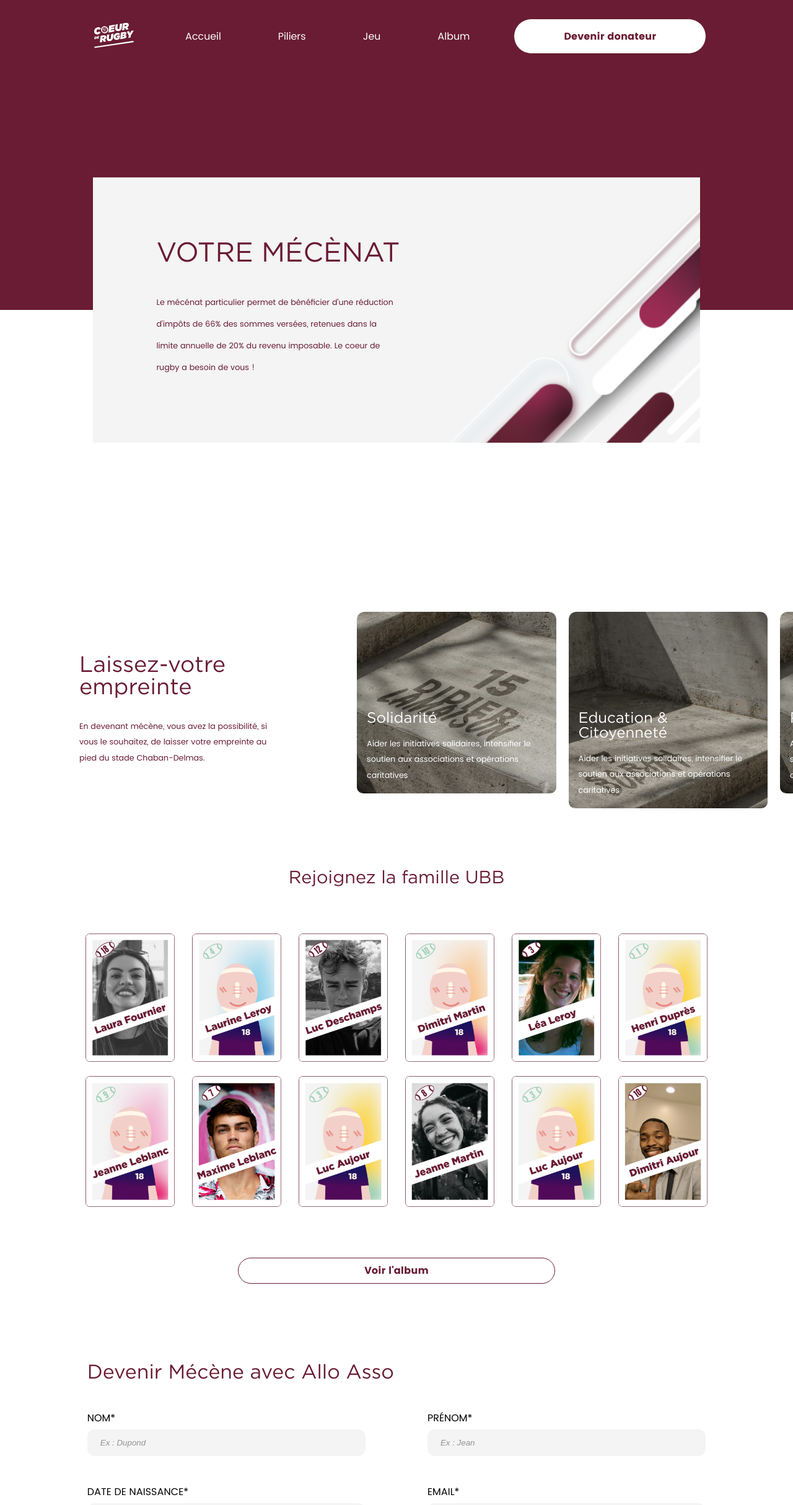
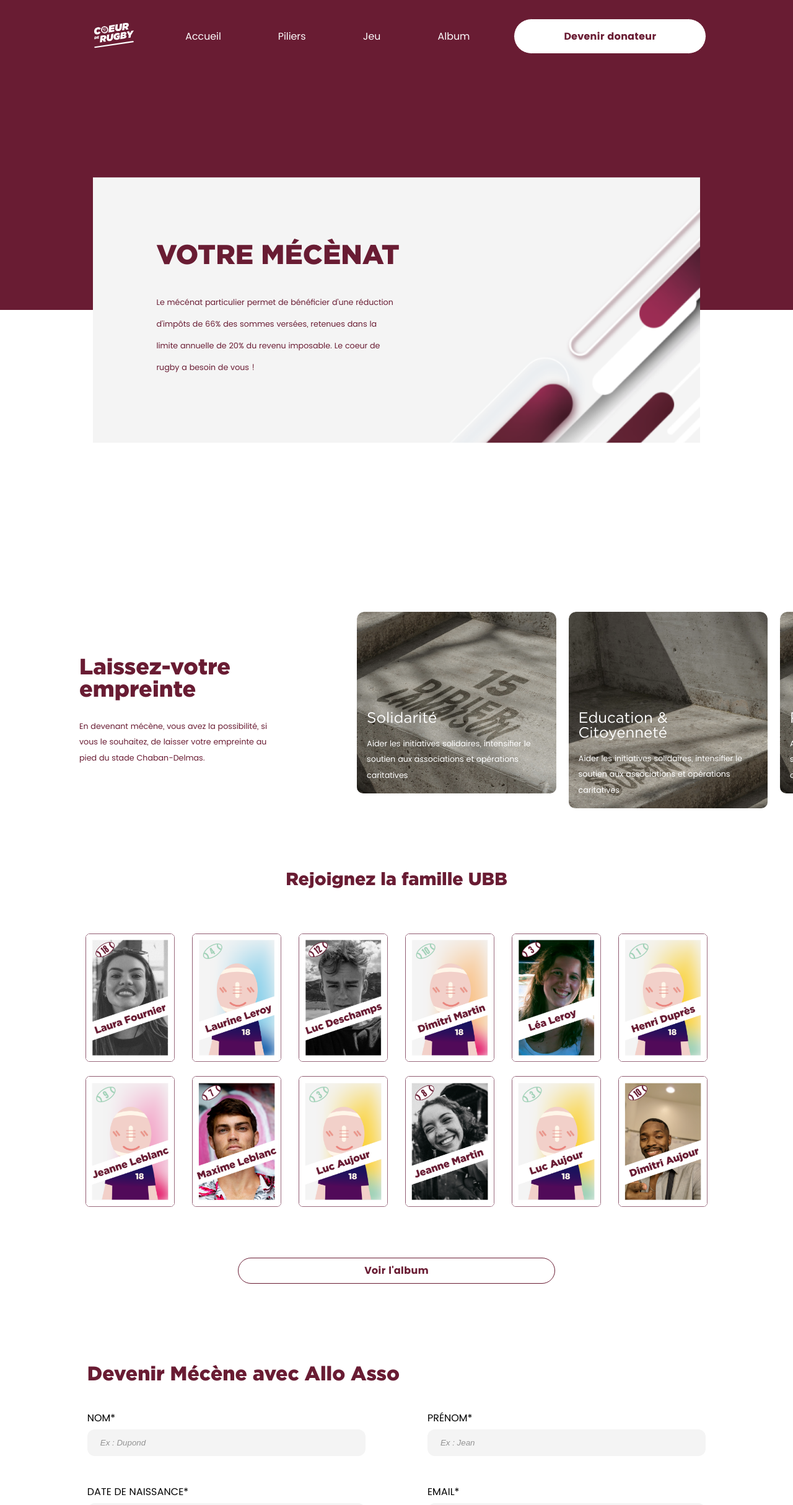
Before and after one commit to augcouec/coeurderugby, a Vue app: page /donation in a window 1280 px wide. Shown: the top 2428 px of the page at 62% size. Built offline with nearby package versions, Linux system fonts and the light colour scheme.

Commit message:
font bold adding

```diff
--- a/src/pages/AlbumForm.vue
+++ b/src/pages/AlbumForm.vue
@@ -211,7 +211,7 @@
   h1 {
     font-size: 44px;
     font-family: $font-secondary;
-    font-weight: normal;
+    font-weight: bold;
     text-transform: uppercase;
     color: $color-primary;
   }
@@ -237,6 +237,7 @@
     font-size: 60px;
     color: $color-primary;
     margin-bottom: 40px;
+    font-weight: bold;
   }
 
   p {
--- a/src/pages/Business.vue
+++ b/src/pages/Business.vue
@@ -84,6 +84,7 @@
     color: #fff;
     text-transform: uppercase;
     font-family: $font-secondary;
+    font-weight: bold;
 
     width: 50%;
     line-height: 1.5em;
--- a/src/pages/Carotte.vue
+++ b/src/pages/Carotte.vue
@@ -104,7 +104,7 @@
   h1 {
     font-size: 44px;
     font-family: $font-secondary;
-    font-weight: normal;
+    font-weight: bold;
     text-transform: uppercase;
     color: $color-primary;
   }
--- a/src/pages/Donation.vue
+++ b/src/pages/Donation.vue
@@ -208,7 +208,7 @@
   h1 {
     font-size: 44px;
     font-family: $font-secondary;
-    font-weight: normal;
+    font-weight: bold;
     text-transform: uppercase;
     color: $color-primary;
   }
@@ -236,6 +236,7 @@
   h2 {
     color: $color-primary;
     font-family: $font-secondary;
+    font-weight: bold;
   }
   p {
     line-height: 2em;
@@ -287,6 +288,7 @@
     color: $color-primary;
     font-size: 1.8em;
     margin: 3% 0 5% 0;
+    font-weight: bold;
   }
   .link {
     width: 40%;
@@ -319,6 +321,7 @@
     color: $color-primary;
     margin-bottom: 5%;
     font-family: $font-secondary;
+    font-weight: bold;
   }
   .link {
     max-width: 45%;
--- a/src/pages/Home.vue
+++ b/src/pages/Home.vue
@@ -222,6 +222,8 @@
     font-size: 40px;
     line-height: 1.5em;
     color: $color-primary;
+    font-weight: bold;
+
     font-family: $font-secondary;
   }
 }
@@ -250,6 +252,7 @@
   h2 {
     color: #fff;
     font-family: $font-secondary;
+    font-weight: bold;
   }
   p {
     line-height: 2em;
@@ -309,6 +312,7 @@
     color: $color-primary;
     margin-bottom: 10%;
     font-family: $font-secondary;
+    font-weight: bold;
   }
   p {
     color: $color-primary;
@@ -329,6 +333,7 @@
 .dons h2 {
   color: $color-primary;
   font-family: $font-secondary;
+  font-weight: bold;
 }
 .dons-container {
   display: flex;
--- a/src/pages/Mecenat.vue
+++ b/src/pages/Mecenat.vue
@@ -116,7 +116,7 @@
   h1 {
     font-size: 44px;
     font-family: $font-secondary;
-    font-weight: normal;
+    font-weight: bold;
     text-transform: uppercase;
     color: $color-primary;
   }
@@ -135,6 +135,8 @@
     color: $color-primary;
     margin-left: 12%;
     margin-bottom: 5%;
+    font-weight: bold;
+
     font-family: $font-secondary;
   }
 }
@@ -178,6 +180,7 @@
     color: $color-primary;
     margin-bottom: 5%;
     font-family: $font-secondary;
+    font-weight: bold;
   }
   .link {
     max-width: 25%;
--- a/src/pages/Piliers.vue
+++ b/src/pages/Piliers.vue
@@ -111,6 +111,7 @@
   color: #fff;
   margin-bottom: 3%;
   font-family: $font-secondary;
+  font-weight: bold;
 }
 .hero {
   background: url("../assets/images/Fond.jpg");
@@ -192,6 +193,7 @@
 .dons h2 {
   color: $color-primary;
   font-family: $font-secondary;
+  font-weight: bold;
 }
 .dons-container {
   display: flex;
```
